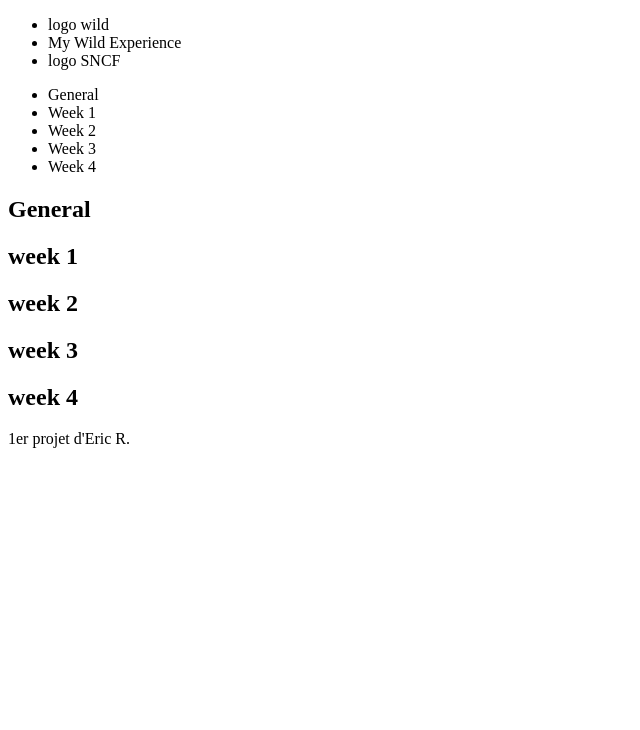
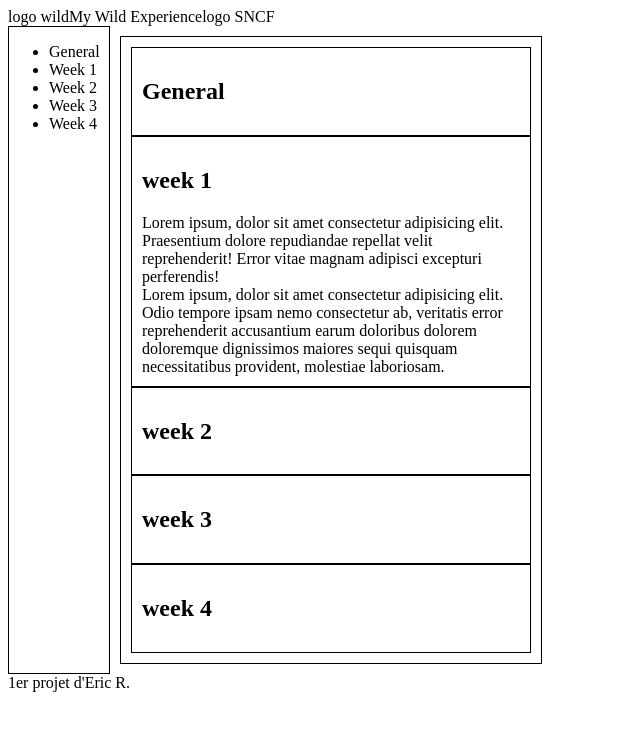
Before and after one commit to Reydet-Eric/first-project, a plain HTML site: page index.html in a window 1280 px wide. Shown: the whole page, without its empty margins (0-640 px from the left). Drawn offline with Linux system fonts and the light colour scheme.

Commit message:
first style.css

```diff
--- a/index.html
+++ b/index.html
@@ -9,11 +9,9 @@
 </head>
 <body>
     <header>
-<ul>
     <li>logo wild</li>
     <li>My Wild Experience</li>
     <li>logo SNCF</li>
-</ul>
     </header>
     <main>
         <aside>
@@ -25,6 +23,7 @@
                 <li>Week 4</li>
             </ul>
         </aside>
+        <section class="right">
         <section class="content">
             <section>
                 <h2 class="title">General</h2>
@@ -34,10 +33,10 @@
             <section>
                 <h2 class="title">week 1</h2>
                 <div class="notion">
-
+Lorem ipsum, dolor sit amet consectetur adipisicing elit. Praesentium dolore repudiandae repellat velit reprehenderit! Error vitae magnam adipisci excepturi perferendis!
                 </div>
                 <div class="ressenti">
-
+Lorem ipsum, dolor sit amet consectetur adipisicing elit. Odio tempore ipsam nemo consectetur ab, veritatis error reprehenderit accusantium earum doloribus dolorem doloremque dignissimos maiores sequi quisquam necessitatibus provident, molestiae laboriosam.
                 </div>
             </section>
         </section>
@@ -74,6 +73,7 @@
                 </div>
             </section>
         </section>
+    </section>
         </main>
     <footer>
 1er projet d'Eric R.
--- a/style.css
+++ b/style.css
@@ -0,0 +1,28 @@
+header {
+    display:flex;
+    flex-direction: row;
+    list-style-type: none;
+}
+main {
+    display:flex;
+    flex-direction: row;
+}
+aside{
+    width: 100px;
+    border: solid 1px;
+}
+.right {
+    display:flex;
+    flex-direction: column;
+    margin: 10px;
+    padding: 10px;
+    border: solid 1px;
+    width: 400px;
+}
+.content{
+    display:flex;
+    flex-direction: column;
+    padding: 10px;
+    border: solid 1px;
+
+}
```
